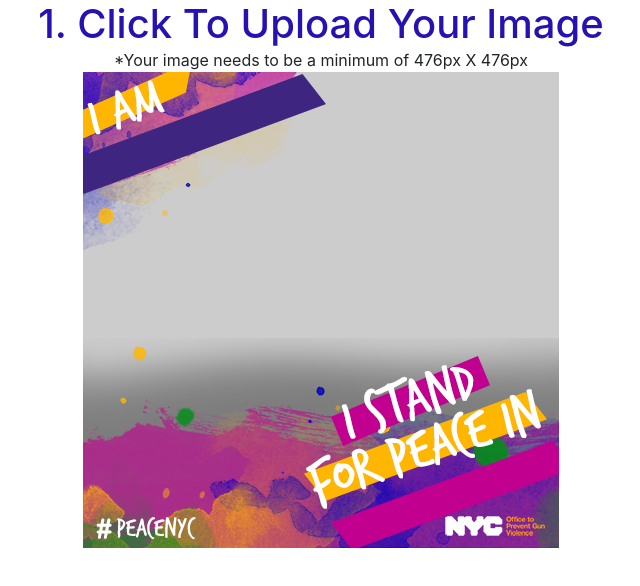
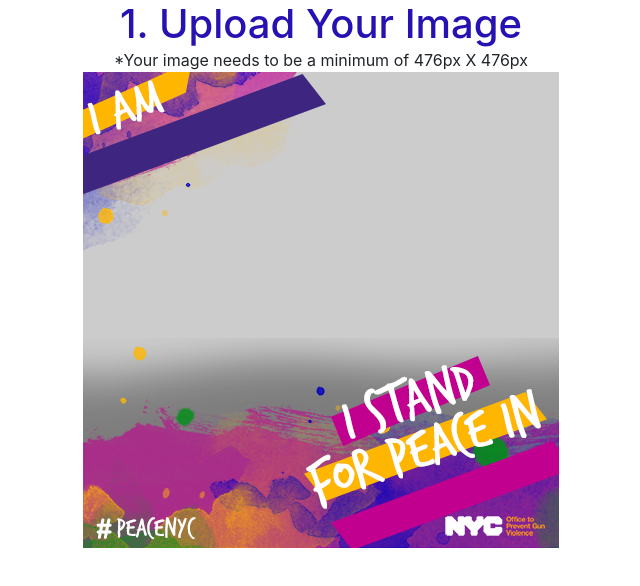
Before and after one commit to tedpedersen/poster-crop, a plain HTML site: page index.html in a window 1280 px wide. Shown: the whole page, without its empty margins (319-959 px from the left). Drawn offline with nearby package versions, Linux system fonts and the light colour scheme.

Commit message:
text update

```diff
--- a/index.html
+++ b/index.html
@@ -64,7 +64,7 @@ robocrop.watermarks = {
 };
 </script>
 <script>
-$( "#textHeader" ).append("1. Click To Upload Your Image");
+$( "#textHeader" ).append("1. Upload Your Image");
 $( "#textSubHeader" ).append("*Your image needs to be a minimum of 476px X 476px");
 $( "#crop-editor" ).append( "<h1>2. Crop Your Image</h1>" );
 $(".apply").click(function () {
```
